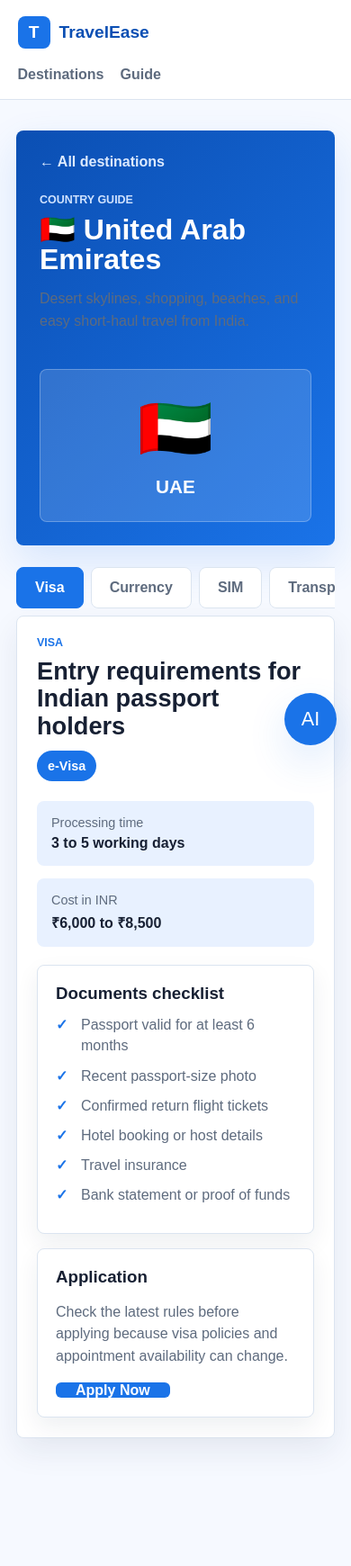
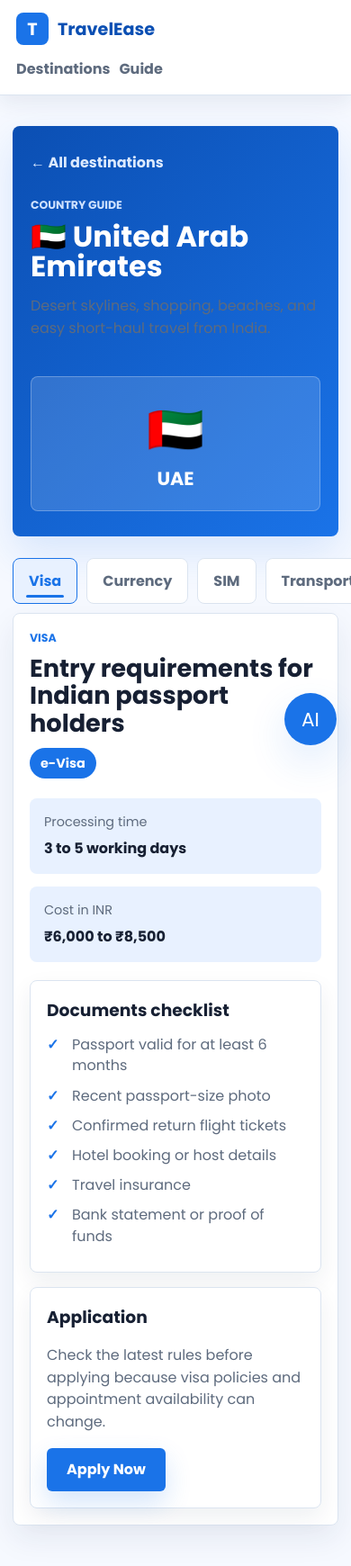
Before and after one commit to ArjitSharma19/TravelEase, a plain HTML site: page destination.html in a window 390 px wide. Shown: the whole page at 90% size. Before the commit the page ends 1684 px from the top, so only its background shows below. Drawn offline with Linux system fonts and the light colour scheme.

Commit message:
Add animations, hover effects and improved styling

```diff
--- a/style.css
+++ b/style.css
@@ -1,3 +1,5 @@
+@import url("https://fonts.googleapis.com/css2?family=Poppins:wght@400;600;700&display=swap");
+
 :root {
   --blue: #1a73e8;
   --blue-dark: #0b4fb3;
@@ -17,10 +19,14 @@
   box-sizing: border-box;
 }
 
+html {
+  scroll-behavior: smooth;
+}
+
 body {
   margin: 0;
   color: var(--ink);
-  font-family: Arial, Helvetica, sans-serif;
+  font-family: "Poppins", Arial, Helvetica, sans-serif;
   background: var(--bg);
 }
 
@@ -34,6 +40,46 @@ input {
   font: inherit;
 }
 
+@keyframes fadeInUp {
+  from {
+    opacity: 0;
+    transform: translateY(28px);
+  }
+
+  to {
+    opacity: 1;
+    transform: translateY(0);
+  }
+}
+
+@keyframes heroBlueShift {
+  0% {
+    background-position: 0% 50%, center;
+  }
+
+  50% {
+    background-position: 100% 50%, center;
+  }
+
+  100% {
+    background-position: 0% 50%, center;
+  }
+}
+
+@keyframes pulseGlow {
+  0% {
+    box-shadow: 0 0 0 0 rgba(26, 115, 232, 0.42), 0 12px 28px rgba(26, 115, 232, 0.18);
+  }
+
+  70% {
+    box-shadow: 0 0 0 14px rgba(26, 115, 232, 0), 0 16px 34px rgba(26, 115, 232, 0.24);
+  }
+
+  100% {
+    box-shadow: 0 0 0 0 rgba(26, 115, 232, 0), 0 12px 28px rgba(26, 115, 232, 0.18);
+  }
+}
+
 .site-header {
   position: sticky;
   top: 0;
@@ -45,6 +91,7 @@ input {
   padding: 18px clamp(18px, 5vw, 72px);
   background: rgba(255, 255, 255, 0.94);
   border-bottom: 1px solid var(--line);
+  box-shadow: 0 8px 22px rgba(20, 39, 74, 0.08);
   backdrop-filter: blur(12px);
 }
 
@@ -84,9 +131,11 @@ input {
   place-items: center;
   padding: 72px clamp(18px, 5vw, 72px);
   background:
-    linear-gradient(120deg, rgba(10, 44, 91, 0.86), rgba(26, 115, 232, 0.72)),
+    linear-gradient(120deg, rgba(11, 79, 179, 0.9), rgba(26, 115, 232, 0.72), rgba(66, 133, 244, 0.78)),
     url("https://images.unsplash.com/photo-1488646953014-85cb44e25828?auto=format&fit=crop&w=1800&q=80") center/cover;
+  background-size: 220% 220%, cover;
   color: #fff;
+  animation: heroBlueShift 14s ease-in-out infinite;
 }
 
 .hero-content {
@@ -170,11 +219,20 @@ h3 {
   border: 0;
   border-radius: 6px;
   cursor: pointer;
+  transition: transform 180ms ease, background 180ms ease, box-shadow 180ms ease;
 }
 
 .search-panel button:hover,
 .primary-button:hover {
   background: var(--blue-dark);
+  transform: translateY(-1px);
+}
+
+.primary-button {
+  display: inline-flex;
+  align-items: center;
+  justify-content: center;
+  animation: pulseGlow 2.6s ease-in-out infinite;
 }
 
 .suggestions {
@@ -221,6 +279,35 @@ h3 {
   padding: 68px 0;
 }
 
+.section,
+.guide-band,
+.destination-page,
+.destination-hero,
+.tabs-shell,
+.destination-card,
+.guide-grid article,
+.info-card,
+.tab-card,
+.search-panel {
+  animation: fadeInUp 720ms ease both;
+}
+
+.destination-card:nth-child(2),
+.guide-grid article:nth-child(2),
+.info-card:nth-child(2) {
+  animation-delay: 90ms;
+}
+
+.destination-card:nth-child(3),
+.guide-grid article:nth-child(3),
+.info-card:nth-child(3) {
+  animation-delay: 180ms;
+}
+
+.destination-card:nth-child(4) {
+  animation-delay: 270ms;
+}
+
 .section-heading {
   display: flex;
   align-items: end;
@@ -245,12 +332,13 @@ h3 {
   border: 1px solid var(--line);
   border-radius: 8px;
   box-shadow: 0 12px 32px rgba(20, 39, 74, 0.08);
-  transition: transform 180ms ease, box-shadow 180ms ease;
+  transition: transform 220ms ease, box-shadow 220ms ease, border-color 220ms ease;
 }
 
 .destination-card:hover {
-  transform: translateY(-4px);
-  box-shadow: var(--shadow);
+  border-color: rgba(26, 115, 232, 0.34);
+  transform: translateY(-8px);
+  box-shadow: 0 24px 52px rgba(20, 39, 74, 0.18);
 }
 
 .flag {
@@ -351,9 +439,11 @@ h3 {
   gap: 8px;
   overflow-x: auto;
   padding-bottom: 8px;
+  scrollbar-width: thin;
 }
 
 .tab-button {
+  position: relative;
   flex: 0 0 auto;
   padding: 13px 20px;
   color: var(--muted);
@@ -362,12 +452,37 @@ h3 {
   border: 1px solid var(--line);
   border-radius: 8px;
   cursor: pointer;
+  transition: color 220ms ease, background 220ms ease, border-color 220ms ease, box-shadow 220ms ease;
+}
+
+.tab-button::after {
+  position: absolute;
+  right: 14px;
+  bottom: 6px;
+  left: 14px;
+  height: 3px;
+  background: var(--blue);
+  border-radius: 999px;
+  content: "";
+  transform: scaleX(0);
+  transform-origin: left;
+  transition: transform 240ms ease;
+}
+
+.tab-button:hover {
+  color: var(--blue);
+  border-color: rgba(26, 115, 232, 0.34);
+  box-shadow: 0 10px 22px rgba(26, 115, 232, 0.1);
 }
 
 .tab-button.active {
-  color: #fff;
-  background: var(--blue);
+  color: var(--blue);
+  background: var(--blue-soft);
   border-color: var(--blue);
+}
+
+.tab-button.active::after {
+  transform: scaleX(1);
 }
 
 .tab-card {
@@ -399,19 +514,23 @@ h3 {
   border-radius: 999px;
 }
 
-.badge.green {
+.badge.green,
+.badge.visa-free {
   background: var(--green);
 }
 
-.badge.orange {
+.badge.orange,
+.badge.visa-on-arrival {
   background: var(--orange);
 }
 
-.badge.blue {
+.badge.blue,
+.badge.e-visa {
   background: var(--blue);
 }
 
-.badge.red {
+.badge.red,
+.badge.sticker-visa {
   background: var(--red);
 }
 
@@ -612,6 +731,79 @@ h3 {
   }
 }
 
+@media (max-width: 768px) {
+  .site-header {
+    gap: 14px;
+    padding: 14px 18px;
+  }
+
+  .top-nav {
+    width: 100%;
+    gap: 10px;
+    overflow-x: auto;
+    padding-bottom: 2px;
+  }
+
+  .top-nav a {
+    flex: 0 0 auto;
+  }
+
+  .hero {
+    min-height: 560px;
+    padding: 56px 18px;
+  }
+
+  .section,
+  .guide-band,
+  .destination-page {
+    width: min(100% - 28px, 1180px);
+  }
+
+  .section {
+    padding: 48px 0;
+  }
+
+  .guide-band {
+    padding: 38px 0 58px;
+  }
+
+  .destination-card,
+  .guide-grid article,
+  .info-card,
+  .tab-card {
+    padding: 18px;
+  }
+
+  .tabs {
+    gap: 10px;
+    margin-right: -14px;
+    margin-left: -14px;
+    padding: 0 14px 10px;
+  }
+
+  .tab-button {
+    min-width: max-content;
+    padding: 12px 17px;
+  }
+
+  .destination-hero {
+    padding: 28px 20px;
+  }
+
+  .hero-stat {
+    min-height: 132px;
+  }
+
+  .hero-stat span {
+    font-size: 3.2rem;
+  }
+
+  .key-value,
+  .info-grid {
+    grid-template-columns: 1fr;
+  }
+}
+
 @media (max-width: 620px) {
   .site-header {
     align-items: flex-start;
```
